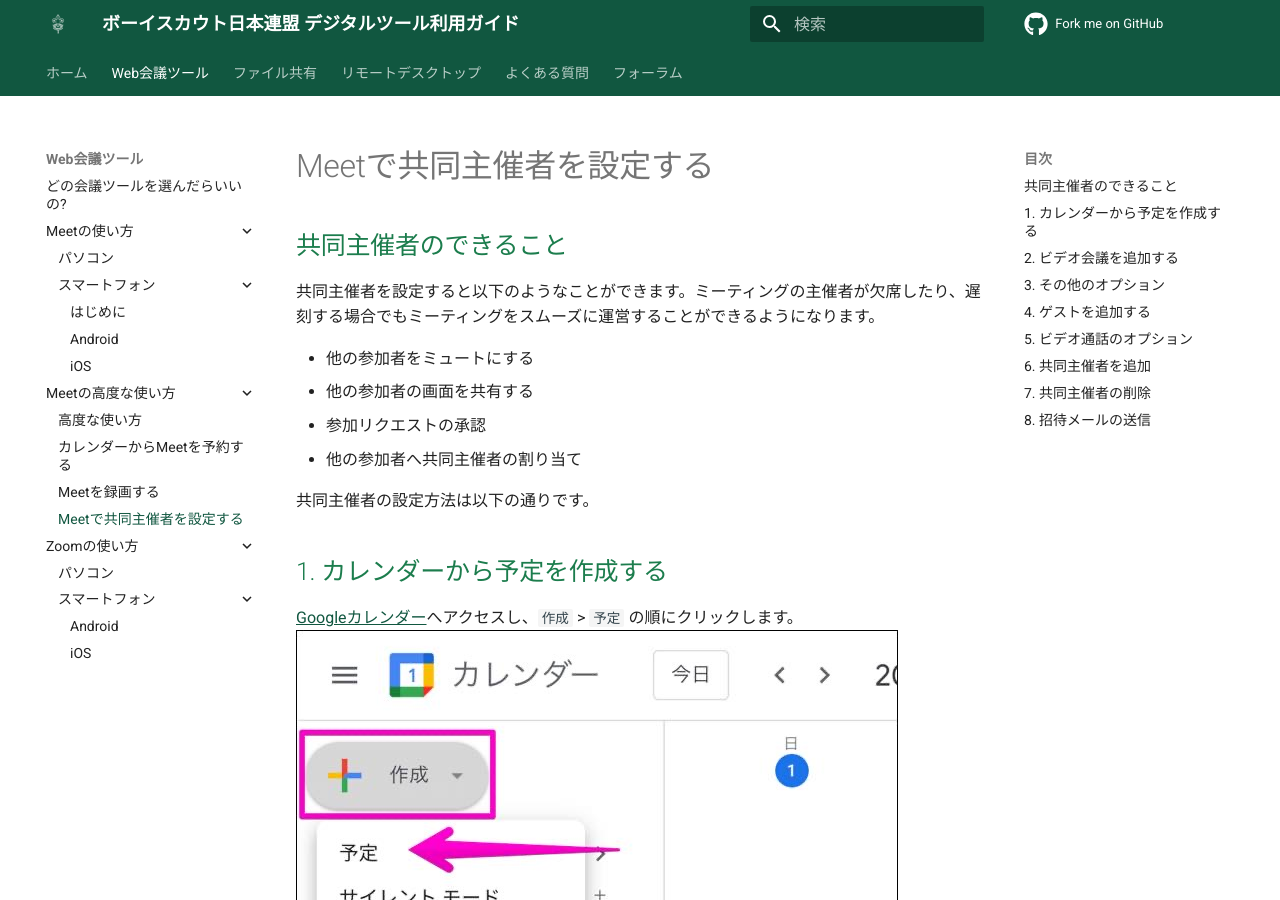
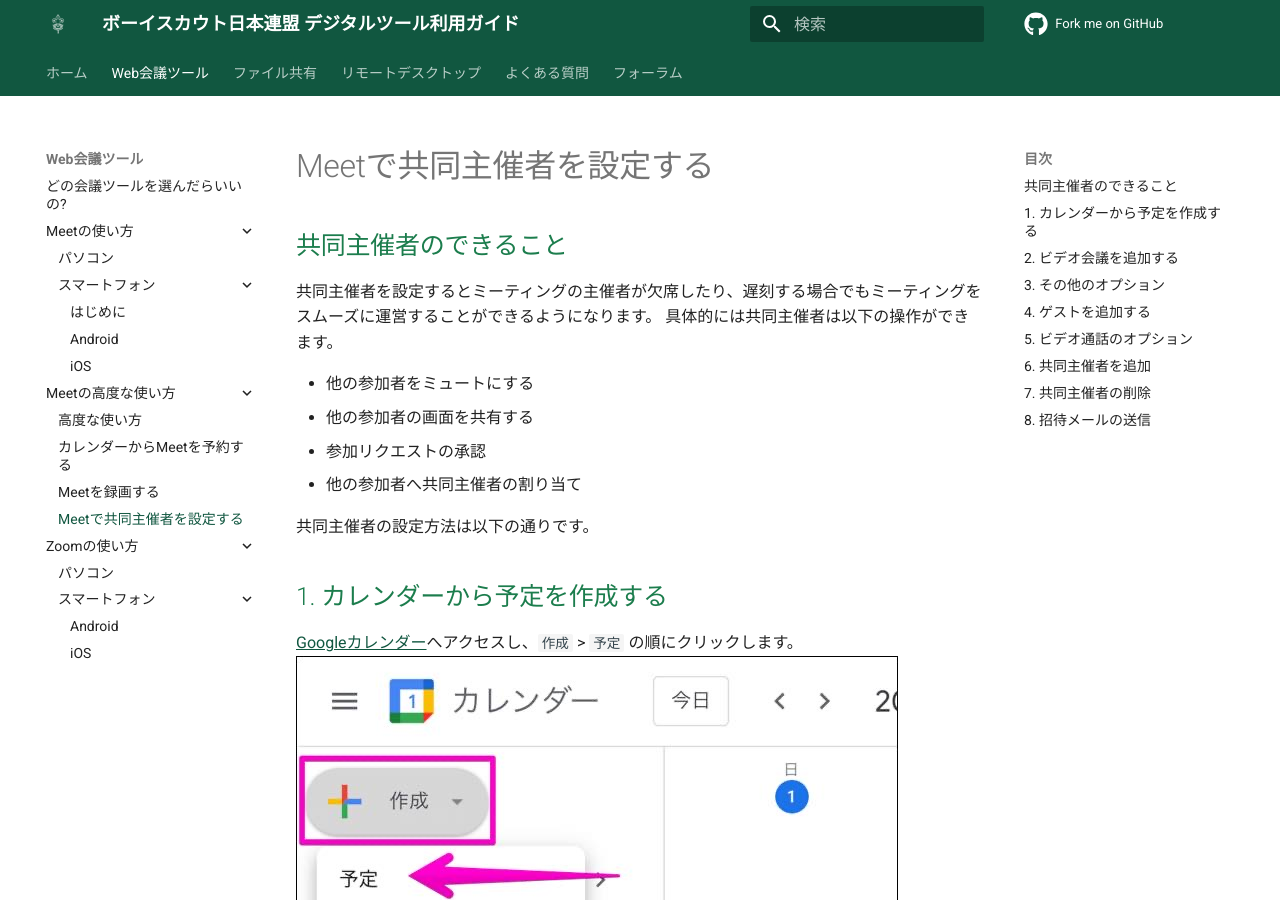
Before and after one commit to Scout-Association-of-Japan/DX-promotion-guidelines, an MkDocs documentation site: the page built from docs/web-meeting-guide/meet/GoogleMeet-co-hosts.md, in a window 1280 px wide and 900 px high. Built offline with MkDocs 1.6.1 and Material for MkDocs 9.7.7, drawn with Linux system fonts in a browser that asks for light colours; comment, search, counter and statistics services are not loaded.

Commit message:
Update docs/web-meeting-guide/meet/GoogleMeet-co-hosts.md
Co-authored-by: 07JP27 <jynpei.t@gmail.com>

```diff
--- a/docs/web-meeting-guide/meet/GoogleMeet-co-hosts.md
+++ b/docs/web-meeting-guide/meet/GoogleMeet-co-hosts.md
@@ -2,7 +2,8 @@
 
 ## 共同主催者のできること
 
-共同主催者を設定すると以下のようなことができます。ミーティングの主催者が欠席したり、遅刻する場合でもミーティングをスムーズに運営することができるようになります。
+共同主催者を設定するとミーティングの主催者が欠席したり、遅刻する場合でもミーティングをスムーズに運営することができるようになります。
+具体的には共同主催者は以下の操作ができます。
 
 - 他の参加者をミュートにする
 - 他の参加者の画面を共有する
```
